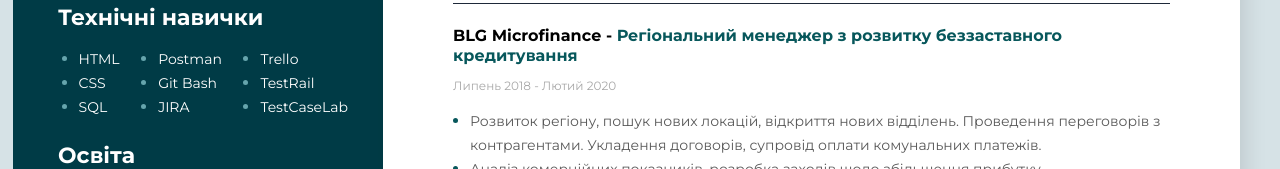
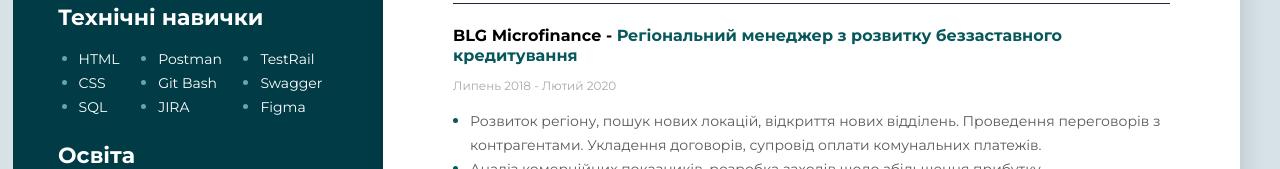
Before and after one commit to Svetlana-KS/CV_Svitlana_Kostromitina-, a plain HTML site: page index.html in a window 1280 px wide. Shown: the part 1111-1280 px from the top of the page. Drawn offline with Linux system fonts and the light colour scheme.

Commit message:
Update index.html

```diff
--- a/index.html
+++ b/index.html
@@ -194,9 +194,9 @@
                 </ul></div>
 
                 <div class="Tech_skills_right"><ul class="tech_skills_list">
-                    <li class="tech_skills_item"><span class="tech_skills_text">Trello</span></li>
                     <li class="tech_skills_item"><span class="tech_skills_text">TestRail</span></li>
-                    <li class="tech_skills_item"><span class="tech_skills_text">TestCaseLab</span></li>
+                    <li class="tech_skills_item"><span class="tech_skills_text">Swagger</span></li>
+                    <li class="tech_skills_item"><span class="tech_skills_text">Figma</span></li>
                 </ul></div>
             </div>
 
```
